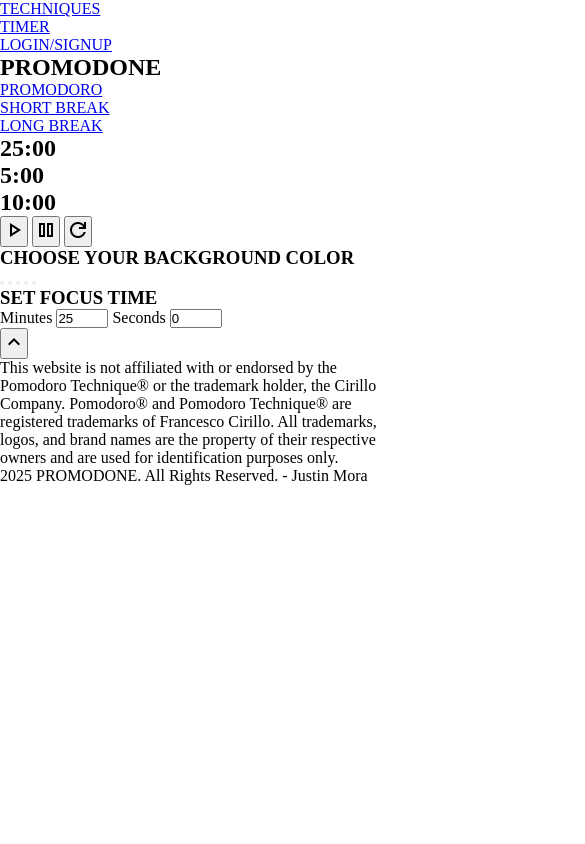
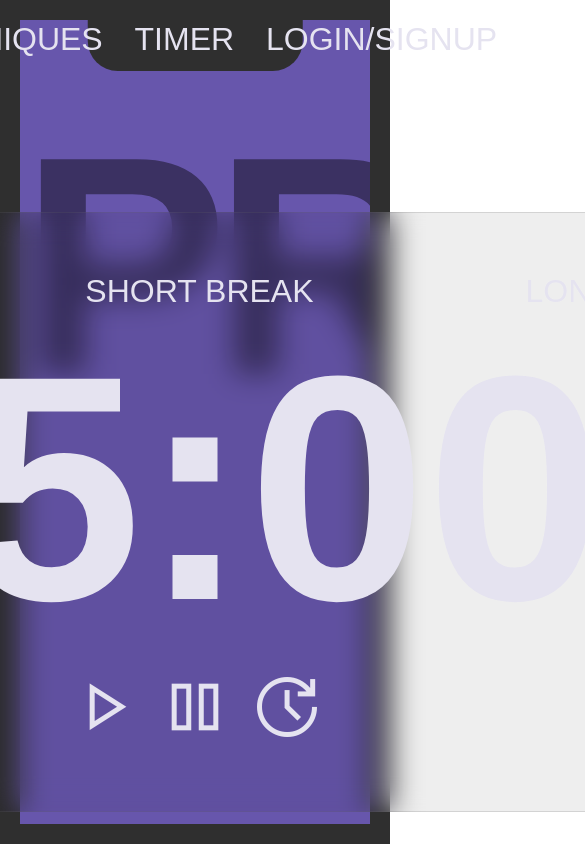
Before and after one commit to JustinMora18/Promodone---Focus-Timer, a plain HTML site: page index.html in a window 390 px wide. Shown: the top 844 px of the page, 585 px wide, since content can reach past the window. Drawn offline with nearby package versions, Linux system fonts and the light colour scheme; a web font is replaced by a local one.

Commit message:
style: finalized blur box, adjusted timer spacing, and made title responsive

```diff
--- a/index.html
+++ b/index.html
@@ -4,21 +4,24 @@
     <meta charset="UTF-8">
     <meta name="viewport" content="width=device-width, initial-scale=1.0">
     <link rel="stylesheet" href="styles.css">
-    <link rel="stylesheet" href="https://fonts.googleapis.com/css2?family=Material+Symbols+Outlined:opsz,wght,FILL,GRAD@24,400,1,0&icon_names=play_arrow,pause,history,keyboard_arrow_up,keyboard_arrow_down" />
+    <link rel="stylesheet"
+    href="https://fonts.googleapis.com/css2?family=Material+Symbols+Outlined:opsz,wght,FILL,GRAD@24,400,1,0" />
+
+
     <title>Promodone - Focus Timer</title>
 </head>
 <body>
-    <section>
+    <section class="main-section">
         <nav class="top-navigation">
-            <ul class="nav-list">
+            <ul>
                 <li>
-                    <a href="#" class="nav-item">TECHNIQUES</a>
+                    <a href="#" class="top-nav-item">TECHNIQUES</a>
                 </li>
                 <li>
-                    <a href="#" class="nav-item active">TIMER</a>
+                    <a href="#" class="top-nav-item active">TIMER</a>
                 </li>
                 <li>
-                    <a href="#" class="nav-item">LOGIN/SIGNUP</a>
+                    <a href="#" class="top-nav-item">LOGIN/SIGNUP</a>
                 </li>
             </ul>
         </nav>
@@ -30,16 +33,15 @@
             <div class="timer-nav">
                 <ul class="timer-nav-buttons">
                     <li>
-                        <a href="#" class="nav-item active">PROMODORO</a>
+                        <a href="#" class="timer-nav-item active">PROMODORO</a>
                     </li>
                     <li>
-                        <a href="#" class="nav-item">SHORT BREAK</a>
+                        <a href="#" class="timer-nav-item">SHORT BREAK</a>
                     </li>
                     <li>
-                        <a href="#" class="nav-item">LONG BREAK</a>
+                        <a href="#" class="timer-nav-item">LONG BREAK</a>
                     </li>
                 </ul>
-            </div>
             </div>
             <div class="timer" id="regularTimer" data-duration="25.00">
                 <h2 class="time">25:00</h2>
@@ -58,8 +60,9 @@
                     <span class="material-symbols-outlined">pause</span>
                 </button>
                 <button class="control-btn">
-                <span class="material-symbols-outlined">refresh</span>
+                    <span class="material-symbols-outlined">update</span>
                 </button>
+            </div>
         </div>
         <div class="expansion-container">
             <div class="expansion-panel" id="expansionPanel">
--- a/styles.css
+++ b/styles.css
@@ -1,7 +1,170 @@
 @import url('https://fonts.googleapis.com/css2?family=Anton+SC&family=Bayon&display=swap');
 
-* {
+:root{
+    --dark-grey: #2F2F2F;
+    --main-bg: #6756AC;
+    --main-title: #3B3162;
+    --text-color: #E5E3F0;
+    --text-color-hover: #B2B1BB;
+
+    --primary-font: 'Anton SC', sans-serif;
+    --secondary-font: 'Bayon', sans-serif;
+
+    --s-fs: 0.7rem;
+    --m-fs: 2rem;
+    --l-fs: 13rem;
+    --xl-fs: 20rem;
+
+    --logo1: 5rem;
+    --logo2: 9rem;
+}
+
+html, body{
     margin: 0;
     padding: 0;
     box-sizing: border-box;
+    height: 100%;
 }
+
+*, *::before, *::after{
+    box-sizing: inherit;
+}
+
+.main-section{
+    width: 100%;
+    height: 100vh;
+    background-color: var(--main-bg);
+    border: solid 20px var(--dark-grey);
+    overflow: hidden;
+}
+
+.top-navigation{
+    position: fixed;
+    width: 55%;
+    height: 6%;
+    left: 50%;
+    transform: translateX(-50%);
+    background-color: var(--dark-grey);
+    z-index: 100;
+    border-radius: 0 0 30px 30px;
+}
+
+.top-navigation ul{
+    display: flex;
+    justify-content: center;
+    align-items: center;
+    gap: 15%;
+    list-style-type: none;
+    margin: 0;
+    padding: 0.5%;
+}
+
+.top-nav-item{
+    color: var(--text-color);
+    font-family: var(--secondary-font);
+    font-size: var(--m-fs);
+    text-decoration: none;
+}
+
+.top-nav-item:hover{
+    color: var(--text-color-hover);
+}
+
+.main-title{
+    position: relative;
+    width: 100%;
+    text-align: center;
+    font-family: var(--primary-font);
+    font-size: var(--l-fs);
+    color: var(--main-title);
+    letter-spacing: -15px;
+    margin-top: -12rem;
+}
+
+.blur-box{
+    width: 1180px;
+    height: 600px;
+    top: 50%;
+    left: 50%;
+    transform: translate(-50%, -35%);
+    border-radius: 30px;
+
+    display: flex;
+    flex-direction: column;
+    justify-content: center;
+    position: absolute;
+    align-items: center;
+    gap: 3%;
+
+    background-color: #00000011;
+    backdrop-filter: blur(15px);
+    -webkit-backdrop-filter: blur(15px);
+    background-clip: padding-box;
+    -webkit-background-clip: padding-box;
+    border: solid 1px #51515140;
+}
+
+.timer-nav{
+    width: 100%;
+    flex-shrink: 0;
+}
+
+.timer-nav-buttons{
+    display: flex;
+    justify-content: center;
+    align-items: center;
+    gap: 18%;
+    list-style-type: none;
+    margin: 0;
+    padding: 0;
+}
+
+.timer-nav-buttons a{
+    text-decoration: none;
+    color: var(--text-color);
+    font-family: var(--secondary-font);
+    font-size: var(--m-fs);
+}
+
+.timer{
+    width: 100%;
+}
+
+.timer h2{
+    color: var(--text-color);
+    font-family: var(--primary-font);
+    font-size: var(--xl-fs);
+    text-align: center;
+    line-height: 1;
+    margin: 0;
+}
+
+.timer-controls{
+    width: 100%;
+    display: flex;
+    justify-content: center;
+    align-items: center;
+    flex-shrink: 0;
+}
+
+.control-btn{
+    background: none;
+    border: none;
+    color: var(--text-color);
+}
+
+.control-btn .material-symbols-outlined{
+    font-size: var(--logo1);
+}
+
+#shortTimer{
+    display: none;
+}
+
+#longTimer{
+    display: none;
+}
+
+.expansion-container{
+    display: none;
+}
```
Lines whose indentation alone changed are shown as unchanged.
